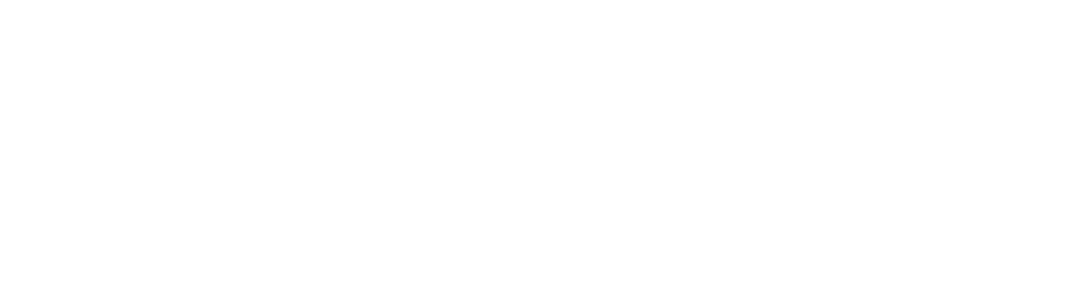
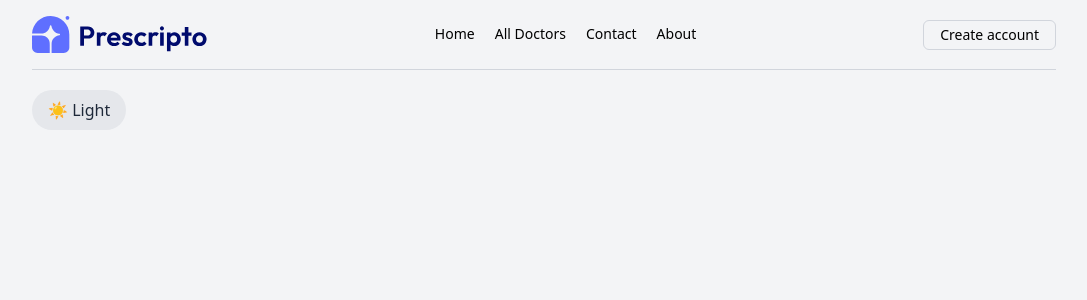
Before and after one commit to Rafy-Tho/Doctor-Appointment, a React (Vite) app in the folder client/: page / in a window 1280 px wide. Shown: the top 300 px of the page, without its empty margins (96-1183 px from the left). Built offline with nearby package versions, Linux system fonts and the light colour scheme.

Commit message:
feat: add dark mode support with toggle and navbar components
- Add Tailwind CSS configuration for dark mode
- Implement theme toggle component with localStorage persistence
- Create navigation bar with dark mode styling
- Update HTML structure and body classes for dark theme support

```diff
--- a/client/index.html
+++ b/client/index.html
@@ -1,12 +1,12 @@
 <!doctype html>
-<html lang="en">
+<html lang="en" class="dark">
   <head>
     <meta charset="UTF-8" />
     <link rel="icon" type="image/svg+xml" href="logo.svg" />
     <meta name="viewport" content="width=device-width, initial-scale=1.0" />
     <title>client</title>
   </head>
-  <body>
+  <body class="bg-gray-100 dark:bg-gray-900 dark:text-slate-200">
     <div id="root"></div>
     <script type="module" src="/src/main.jsx"></script>
   </body>
--- a/client/src/App.jsx
+++ b/client/src/App.jsx
@@ -7,10 +7,14 @@
 import MyAppointment from './pages/MyAppointment';
 import About from './pages/About';
 import Appointment from './pages/Appointment';
+import Navbar from './components/Navbar';
+import ToggleMode from './components/ToggleMode';
 
 function App() {
   return (
     <div className="mx-4 sm:mx-[10%]">
+      <Navbar />
+      <ToggleMode />
       <Routes>
         <Route path="/" element={<Home />} />
         <Route path="/doctors" element={<Doctors />} />
--- /dev/null
+++ b/client/src/components/Navbar.jsx
@@ -0,0 +1,40 @@
+import { assets } from '../assets/assets_frontend/assets.js';
+import { NavLink } from 'react-router-dom';
+import ToggleMode from './ToggleMode.jsx';
+
+function Navbar() {
+  return (
+    <div className="flex items-center justify-between text-sm py-4 mb-5 border-b border-gray-300">
+      <img
+        className="w-44 cursor-pointer dark:invert"
+        src={assets.logo}
+        alt="logo"
+      />
+      <ul className="hidden md:flex items-start gap-5 font-medium">
+        <NavLink to="/">
+          <li className="py-1">Home</li>
+          <hr className="border-none outline-none h-0.5 bg-primary" />
+        </NavLink>
+        <NavLink to="/doctors">
+          <li className="py-1">All Doctors</li>
+          <hr className="border-none" />
+        </NavLink>
+        <NavLink to="/contact">
+          <li className="py-1">Contact</li>
+          <hr className="border-none" />
+        </NavLink>
+        <NavLink to="/about">
+          <li className="py-1">About</li>
+          <hr className="border-none" />
+        </NavLink>
+      </ul>
+      <div>
+        <button className="px-4 py-1 border border-gray-300 rounded-md">
+          Create account
+        </button>
+      </div>
+    </div>
+  );
+}
+
+export default Navbar;
--- /dev/null
+++ b/client/src/components/ToggleMode.jsx
@@ -0,0 +1,36 @@
+import { useEffect, useState } from 'react';
+
+function ToggleMode() {
+  const [isDark, setIsDark] = useState(
+    () => localStorage.getItem('theme') === 'dark',
+  );
+
+  useEffect(() => {
+    const root = document.documentElement;
+
+    if (isDark) {
+      root.classList.add('dark');
+      localStorage.setItem('theme', 'dark');
+    } else {
+      root.classList.remove('dark');
+      localStorage.setItem('theme', 'light');
+    }
+  }, [isDark]);
+
+  return (
+    <button
+      onClick={() => setIsDark(!isDark)}
+      className="
+        flex items-center gap-2
+        rounded-full px-4 py-2
+        bg-gray-200 dark:bg-gray-800
+        text-gray-800 dark:text-gray-100
+        transition-all duration-300
+      "
+    >
+      {isDark ? '🌙 Dark' : '☀️ Light'}
+    </button>
+  );
+}
+
+export default ToggleMode;
--- a/client/src/index.css
+++ b/client/src/index.css
@@ -1 +1,4 @@
 @import 'tailwindcss';
+
+/* THIS enables dark mode */
+@custom-variant dark (&:where(.dark, .dark *));
--- /dev/null
+++ b/client/tailwind.config.js
@@ -0,0 +1,3 @@
+export default {
+  content: ['./index.html', './src/**/*.{js,ts,jsx,tsx}'],
+};
```
